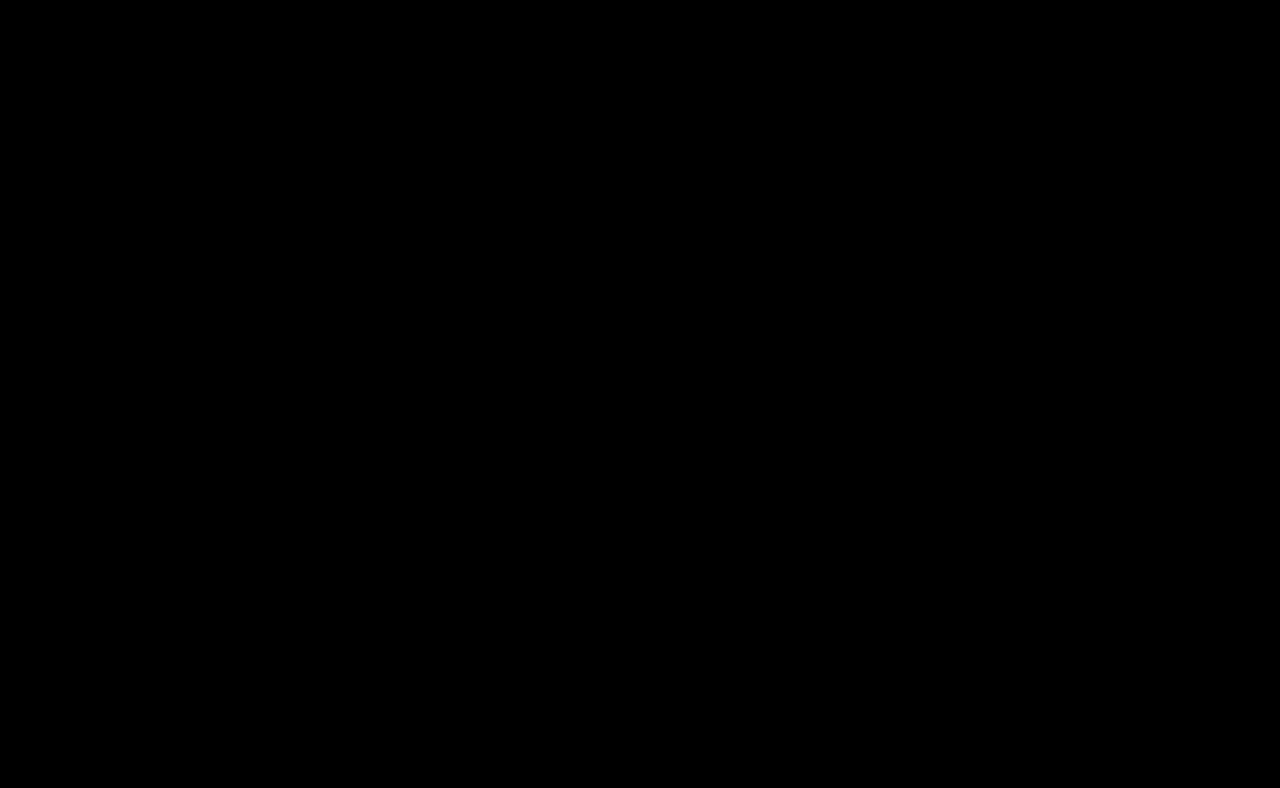
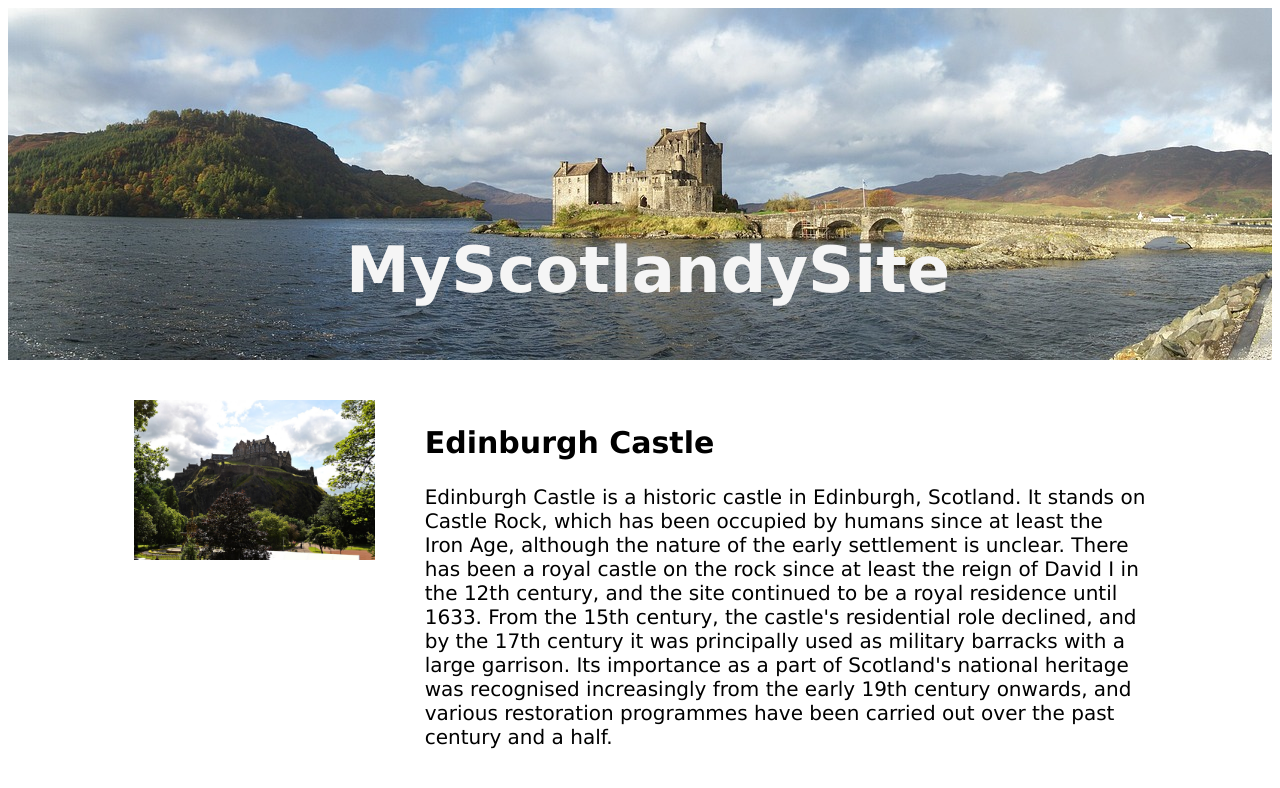
Before and after one commit to AlexeiPo1/MyScotlandResources, a plain HTML site: page index.html in a window 1280 px wide. Drawn offline with Linux system fonts and the light colour scheme.

Commit message:
two-column added

```diff
--- a/index.html
+++ b/index.html
@@ -7,6 +7,19 @@
     <title>Document</title>
 </head>
 <body>
-    <h1>Hello World</h1>
+    <section class="hero-image">
+        <h1 class="hero-text">
+            MyScotlandySite
+        </h1>
+    </section>
+    <section class="two-column">
+        <div class="image">
+            <img src="./images/edinburgh-castle-959083_1280.jpg" alt="edinburgh castle">
+        </div>
+        <div class="info">
+            <h1>Edinburgh Castle</h1>
+            <p>Edinburgh Castle is a historic castle in Edinburgh, Scotland. It stands on Castle Rock, which has been occupied by humans since at least the Iron Age, although the nature of the early settlement is unclear. There has been a royal castle on the rock since at least the reign of David I in the 12th century, and the site continued to be a royal residence until 1633. From the 15th century, the castle's residential role declined, and by the 17th century it was principally used as military barracks with a large garrison. Its importance as a part of Scotland's national heritage was recognised increasingly from the early 19th century onwards, and various restoration programmes have been carried out over the past century and a half.</p>
+        </div>
+    </section>
 </body>
 </html>
--- a/style.css
+++ b/style.css
@@ -1,3 +1,37 @@
-body{
-    background-color: black;
+* {
+    font-family: Verdana, Geneva, Tahoma, sans-serif;
 }
+
+img{
+    width: 100%;
+}
+
+.hero-image{
+    background-image: url("./images/scotland-1987599_1280.jpg");
+    height: 352px ;
+    background-position: center;
+    background-repeat: no-repeat;
+    background-size: cover;
+}
+
+.hero-text{
+    color: whitesmoke;
+    position: absolute;
+    text-align: center;
+    top: 180px;
+    width: 100%;
+    font-size: 4rem;
+}
+
+.two-column{
+    display: grid;
+    grid-template-columns: 1fr 3fr;
+    gap: 50px;
+    width: 80%;
+    margin: auto;
+    margin-top: 40px;
+}
+
+.info{
+    font-size: 1.25em;
+}
```
